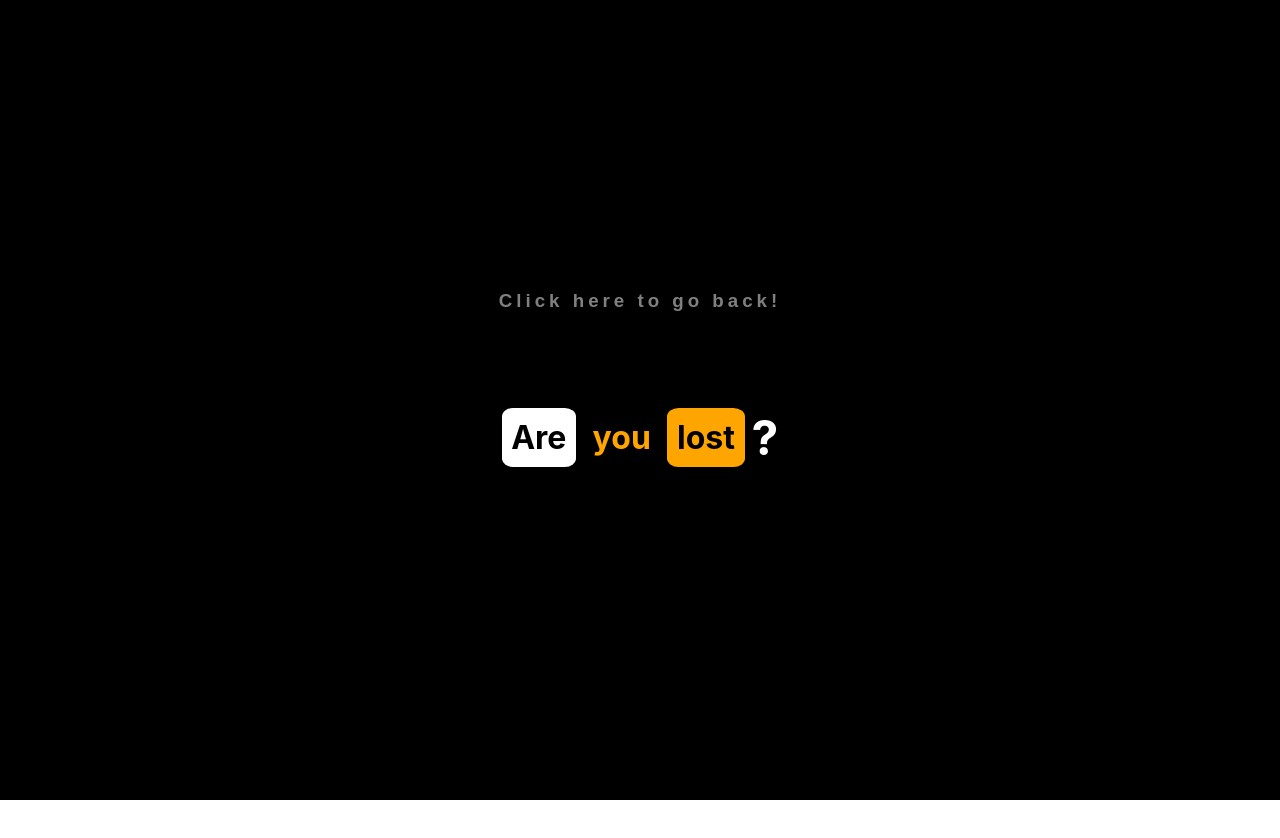
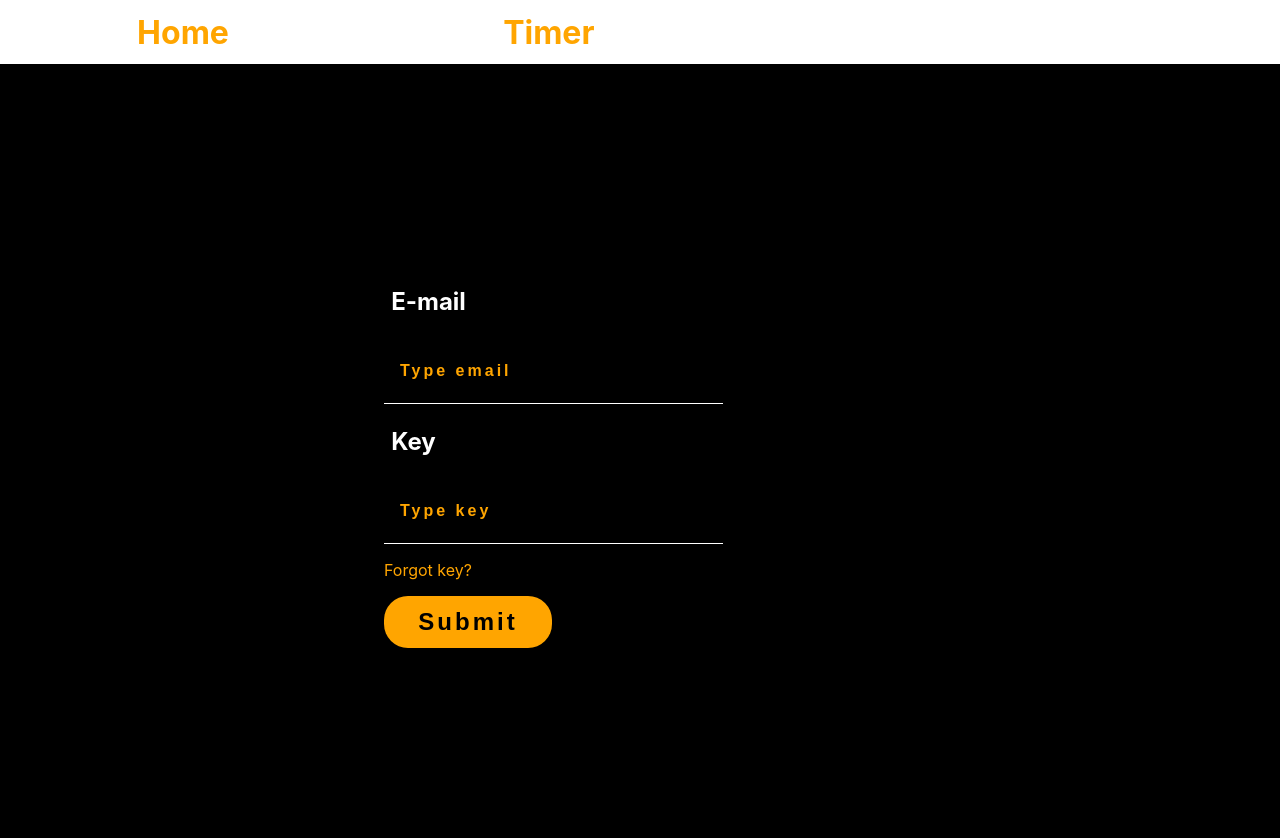
Before and after one commit to Patrick2402/Rubik-Cube, a React (Create React App) app: page /login in a window 1280 px wide. Shown: the top 838 px of the page. Before the commit the page ends 800 px from the top, so only its background shows below. Built offline with nearby package versions, Linux system fonts and the light colour scheme.

Commit message:
POST feature

```diff
--- a/src/components/Forms.js
+++ b/src/components/Forms.js
@@ -5,19 +5,41 @@ const Forms = () => {
 const [name,setName] = useState('');
 const [ssh,setSsh] = useState('');
 
+
+var jsonData = {
+    "users": [
+        {
+            "name": "alan",
+            "age": 23,
+            "username": "aturing"
+        },
+        {
+            "name": "john",
+            "age": 29,
+            "username": "__john__"
+        }
+    ]
+  }
+
 const handleSubmit = (event) =>{
-    alert("E-mail: "+name+"\nKey: "+ssh);
+    fetch('http://localhost:3000/login',{
+        method:'POST',
+        body: JSON.stringify({
+        username: name,
+        password: ssh,
+  })
+
+    });
+
     event.preventDefault();
 }
 
 const handleChange = (event) =>{
     setName(event.target.value);
-    console.log(name);
 }
 
 const handleChangeSsh = (event) =>{
     setSsh(event.target.value);
-    console.log(ssh);
 }
 
 
--- a/src/index.js
+++ b/src/index.js
@@ -5,10 +5,11 @@ import '../src/styles/App.css'
 import reportWebVitals from './reportWebVitals';
 import Timer from './pages/Timer';
 import Layout from './pages/Layout';
-import HomePage from './pages/HomePage';
+import HomePage from './pages/Homapage';
 import NoPage from './pages/NoPage';
 import { BrowserRouter,Route,Routes } from 'react-router-dom';
 import Playground from './pages/playground';
+import Login from './pages/Login';
 
 export default function Apps() {
   return (
@@ -17,6 +18,7 @@ export default function Apps() {
         <Route path="/" element={<Layout />}>
           <Route index element={<HomePage />} />
           <Route path="timer" element={<Timer />} />
+          <Route path="login" element={<Login />} />
           <Route path="playground" element={<Playground />} />
           <Route path="*" element={<NoPage />} />
         </Route>
--- /dev/null
+++ b/src/pages/Homapage.js
@@ -0,0 +1,9 @@
+const Homepage = () => {
+    return (
+        <>
+            <h1>HOMEPAGE1§</h1>
+        </>
+        );
+}
+
+export default Homepage;
--- a/src/pages/HomePage.js
+++ b/src/pages/Login.js
@@ -1,7 +1,7 @@
 import Forms from "../components/Forms";
 import Navbar from "../components/Navbar";
 
-const HomePage = () => {
+const Login = () => {
 
 
     return (
@@ -13,4 +13,4 @@ const HomePage = () => {
   );
 }
 
-export default HomePage;
+export default Login;
```
